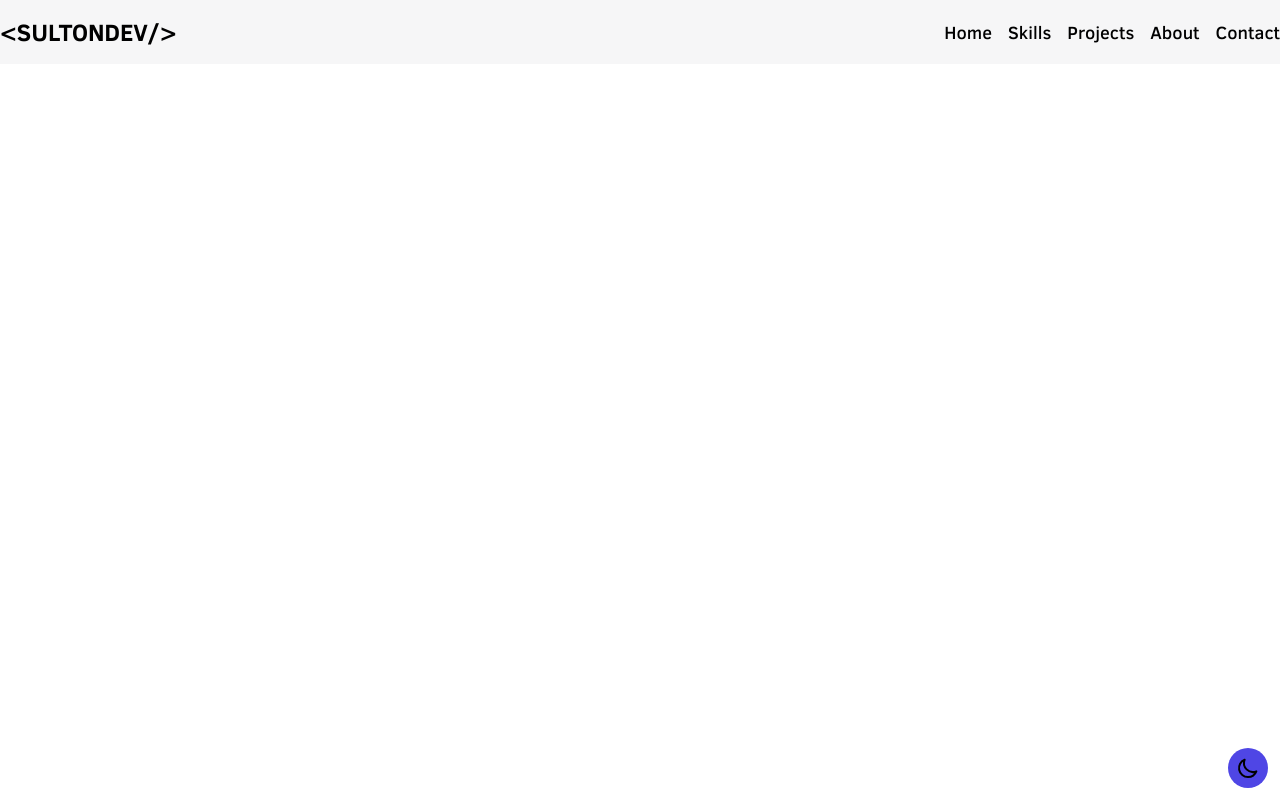
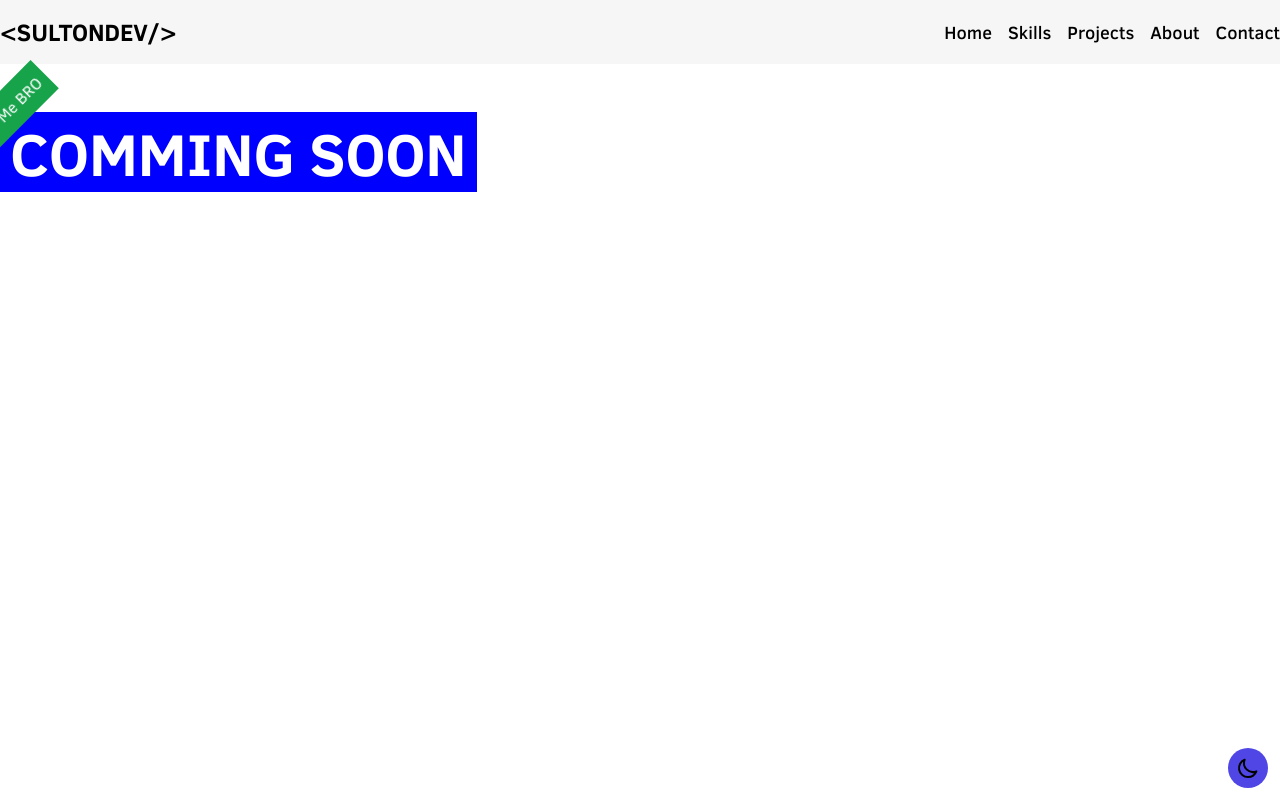
Before and after one commit to sultondev/portfolio, a React (Vite) app: page / in a window 1280 px wide. Built offline with nearby package versions, Linux system fonts and the light colour scheme.

Commit message:
add: comming soon text

```diff
--- a/src/components/Header/Header.component.tsx
+++ b/src/components/Header/Header.component.tsx
@@ -2,7 +2,6 @@ import { useRecoilState } from "recoil";
 import { navBarDefaultStateData } from "../../recoil/atoms.state";
 import NavBar from "../NavBar/NavBar.component";
 import NavBarMob from "../NavBar/NavBarMob.component";
-import ThemeChanger from "../ThemeChanger/ThemeChanger.component";
 
 const Header = () => {
   const [menuState, setMenuState] = useRecoilState<string>(
--- a/src/components/Main/Main.component.tsx
+++ b/src/components/Main/Main.component.tsx
@@ -1,9 +1,10 @@
+import { MessageCreator } from "../MessageCreator/MessageCreator.component";
 import "./Main.style.css";
 const Main = () => {
   return (
     <main className="main dark:text-white">
-      <div className="container mx-auto">
-
+      <div className="container mx-auto flex justify-start items-start py-10">
+        <MessageCreator title="comming soon" message={`Sorry`} />
       </div>
     </main>
   );
--- /dev/null
+++ b/src/components/MessageCreator/MessageCreator.component.tsx
@@ -0,0 +1,22 @@
+type MessageCreatorProps = {
+  title: string;
+  message?: string;
+};
+import "./MessageCreator.style.css";
+
+export const MessageCreator = (props: MessageCreatorProps) => {
+  const { title, message } = props;
+  return (
+    <div className="message text-white ">
+      <div className="message-wrapper container mx-auto relative">
+        <span className="message-wrapper__before absolute bg-green-600 p-2 -left-14 -top-4 -rotate-45">
+          Hover Me BRO
+        </span>
+        <h6 className={`message-wrapper__heading text-6xl `}>{title}</h6>
+        <span className="message-wrapper__after absolute bg-purple-600 p-2 -right-8 -bottom-4 -rotate-45">
+          {message}
+        </span>
+      </div>
+    </div>
+  );
+};
--- /dev/null
+++ b/src/components/MessageCreator/MessageCreator.style.css
@@ -0,0 +1,38 @@
+.message-wrapper__heading {
+  transition: all 0.5s;
+  text-transform: uppercase;
+  font-weight: 900;
+}
+
+
+
+.message-wrapper{
+  padding: 10px;
+  background: blue;
+}
+.message-wrapper > .message-wrapper__before {
+  opacity: 1;
+  transition: all 0.5s;
+}
+
+.message-wrapper > .message-wrapper__after {
+  opacity: 0;
+  transition: all 0.5s;
+}
+
+
+
+.message-wrapper:hover h6 {
+  transform-style: preserve-3d;
+  transform: rotateY(10deg) rotateX(-30deg);
+  text-shadow: -6px -6px rgba(255,255,255, 0.5);
+}
+
+.message-wrapper:hover .message-wrapper__before {
+  opacity: 0;
+}
+
+
+.message-wrapper:hover .message-wrapper__after {
+  opacity: 1;
+}
```
